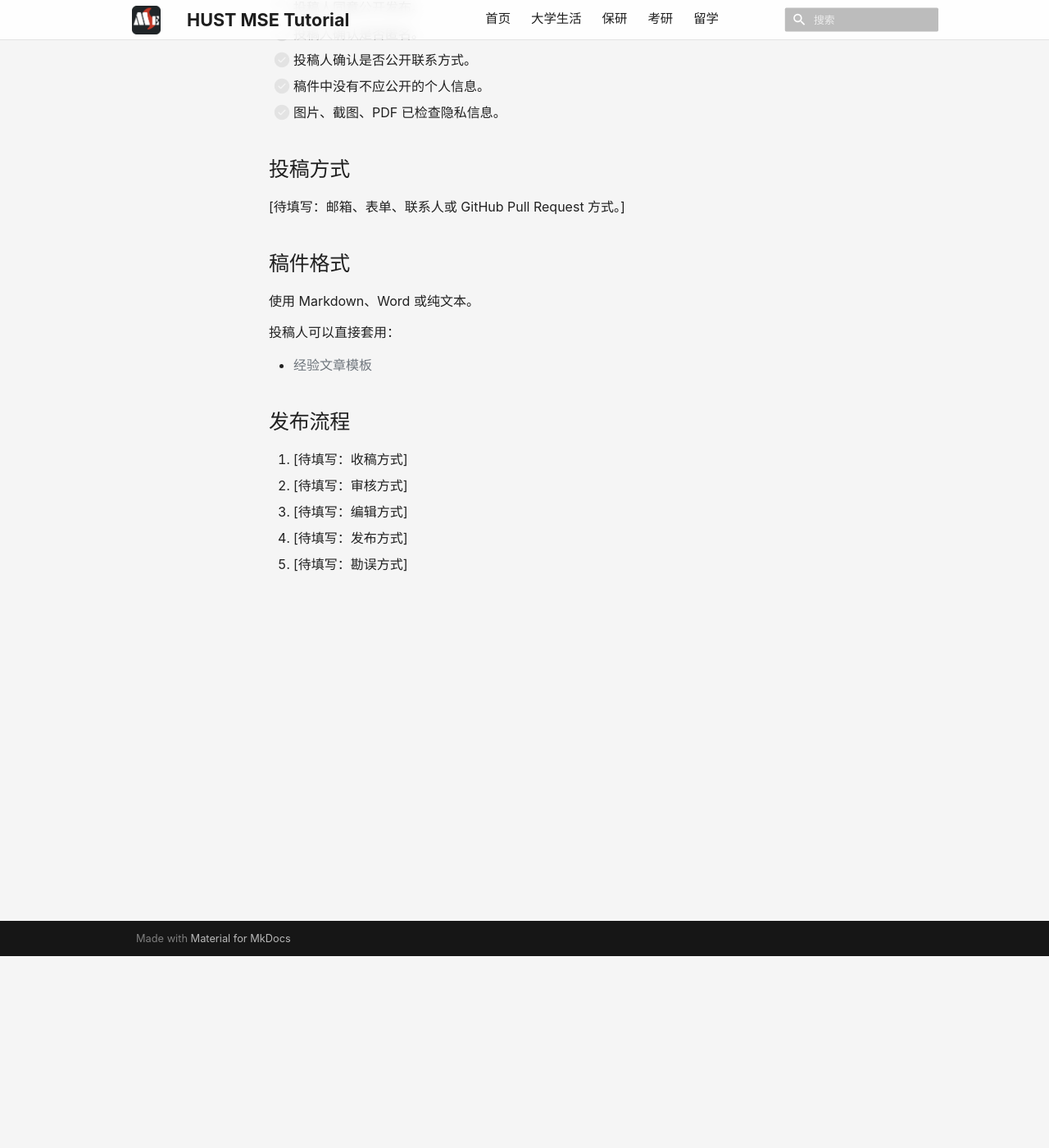
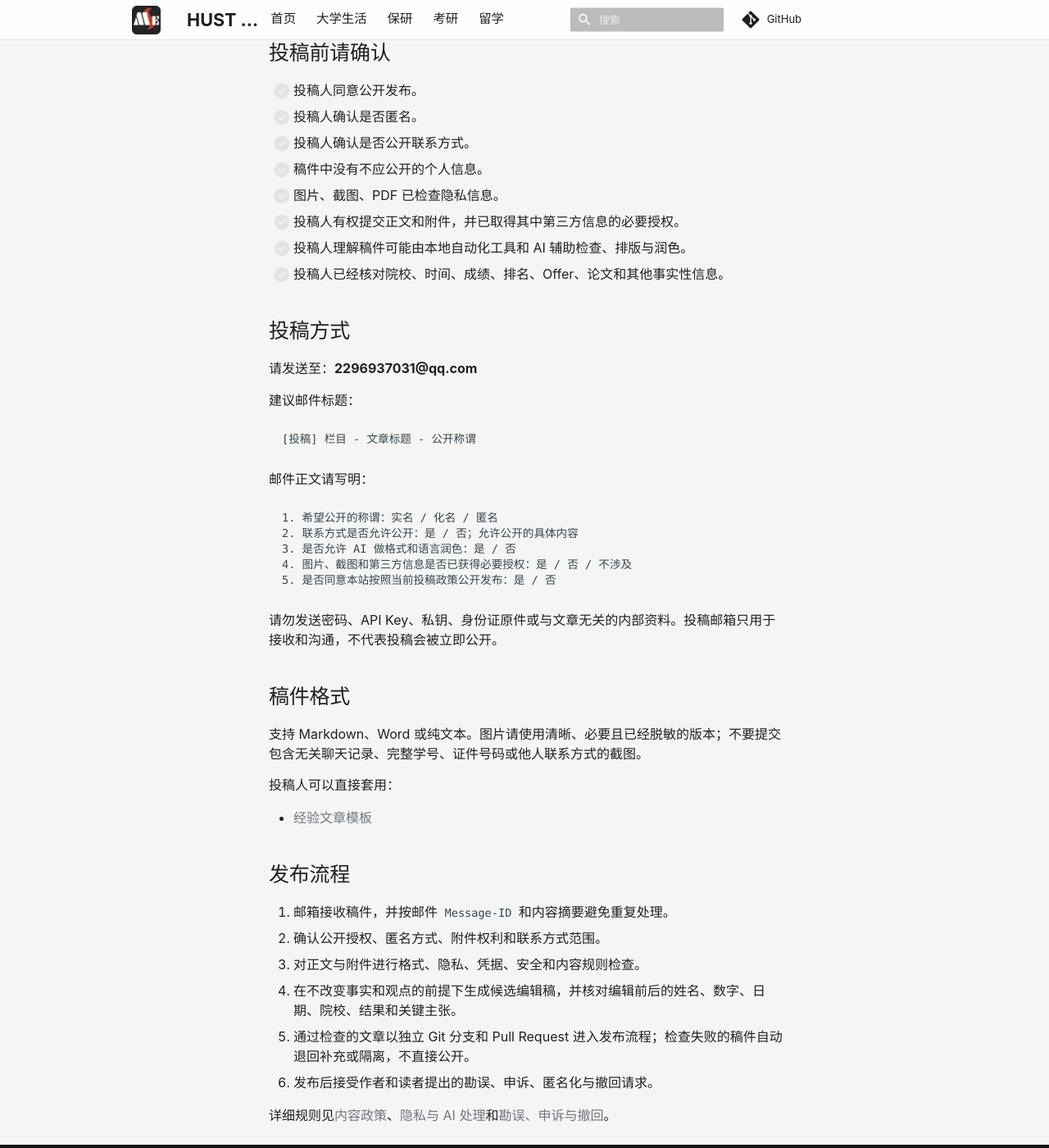
Before and after one commit to WillLxZhang/mse-tutorial, an MkDocs documentation site: the page built from docs/contribute.md, in a window 1280 px wide and 1400 px high, scrolled down 234 px. Shown: the whole window at 82% size. Built offline with MkDocs 1.6.1 and Material for MkDocs 9.7.7, drawn with Linux system fonts in a browser that asks for light colours; comment, search, counter and statistics services are not loaded; some of the changed text lies outside the part shown.

Commit message:
apply Felix's changes

````diff
--- a/docs/contribute.md
+++ b/docs/contribute.md
@@ -4,6 +4,8 @@ hide:
 ---
 
 # 投稿
+
+本站接收大学生活、课程、科研、竞赛、实习、保研、考研、留学和其他与校园成长有关的一手经验。合理批评和负面经历可以投稿，但请区分个人感受与可验证的事实陈述。
 
 ## 投稿前请确认
 
@@ -12,13 +14,35 @@ hide:
 - [ ] 投稿人确认是否公开联系方式。
 - [ ] 稿件中没有不应公开的个人信息。
 - [ ] 图片、截图、PDF 已检查隐私信息。
+- [ ] 投稿人有权提交正文和附件，并已取得其中第三方信息的必要授权。
+- [ ] 投稿人理解稿件可能由本地自动化工具和 AI 辅助检查、排版与润色。
+- [ ] 投稿人已经核对院校、时间、成绩、排名、Offer、论文和其他事实性信息。
 
 ## 投稿方式
 
-[待填写：邮箱、表单、联系人或 GitHub Pull Request 方式。]
+请发送至：**2296937031@qq.com**
+
+建议邮件标题：
+
+```text
+[投稿] 栏目 - 文章标题 - 公开称谓
+```
+
+邮件正文请写明：
+
+```text
+1. 希望公开的称谓：实名 / 化名 / 匿名
+2. 联系方式是否允许公开：是 / 否；允许公开的具体内容
+3. 是否允许 AI 做格式和语言润色：是 / 否
+4. 图片、截图和第三方信息是否已获得必要授权：是 / 否 / 不涉及
+5. 是否同意本站按照当前投稿政策公开发布：是 / 否
+```
+
+请勿发送密码、API Key、私钥、身份证原件或与文章无关的内部资料。投稿邮箱只用于接收和沟通，不代表投稿会被立即公开。
 
 ## 稿件格式
-使用 Markdown、Word 或纯文本。
+
+支持 Markdown、Word 或纯文本。图片请使用清晰、必要且已经脱敏的版本；不要提交包含无关聊天记录、完整学号、证件号码或他人联系方式的截图。
 
 投稿人可以直接套用：
 
@@ -26,8 +50,11 @@ hide:
 
 ## 发布流程
 
-1. [待填写：收稿方式]
-2. [待填写：审核方式]
-3. [待填写：编辑方式]
-4. [待填写：发布方式]
-5. [待填写：勘误方式]
+1. 邮箱接收稿件，并按邮件 `Message-ID` 和内容摘要避免重复处理。
+2. 确认公开授权、匿名方式、附件权利和联系方式范围。
+3. 对正文与附件进行格式、隐私、凭据、安全和内容规则检查。
+4. 在不改变事实和观点的前提下生成候选编辑稿，并核对编辑前后的姓名、数字、日期、院校、结果和关键主张。
+5. 通过检查的文章以独立 Git 分支和 Pull Request 进入发布流程；检查失败的稿件自动退回补充或隔离，不直接公开。
+6. 发布后接受作者和读者提出的勘误、申诉、匿名化与撤回请求。
+
+详细规则见[内容政策](policies/content-policy.md)、[隐私与 AI 处理](policies/privacy-ai.md)和[勘误、申诉与撤回](policies/corrections.md)。
--- a/mkdocs.yml
+++ b/mkdocs.yml
@@ -1,8 +1,8 @@
 site_name: "HUST MSE Tutorial"
-site_description: "[]"
-site_author: "[维护团队：]"
+site_description: "华中科技大学机械相关同学的校园与升学经验分享"
+site_author: "HUST MSE Tutorial 维护团队"
 site_url: "https://willlxzhang.github.io/mse-tutorial/"
-repo_url: ""
+repo_url: "https://github.com/WillLxZhang/mse-tutorial"
 edit_uri: ""
 
 theme:
@@ -33,7 +33,11 @@ nav:
   - 考研: 考研/index.md
   - 留学: 留学/index.md
   - 更新记录: 更新记录.md
-  - 关于: about.md
+  - 关于:
+      - 项目说明: about.md
+      - 内容政策: policies/content-policy.md
+      - 隐私与 AI 处理: policies/privacy-ai.md
+      - 勘误、申诉与撤回: policies/corrections.md
   - 投稿:
       - 投稿说明: contribute.md
       - 模板说明: page-templates/index.md
--- a/requirements.txt
+++ b/requirements.txt
@@ -1,2 +1,2 @@
-mkdocs
-mkdocs-material
+mkdocs>=1.6,<2
+mkdocs-material>=9.7,<10
````
Also changed, not shown: docs/about.md (+18 -9 lines), docs/policies/content-policy.md (added, +49 -0 lines), docs/policies/corrections.md (added, +35 -0 lines), docs/policies/privacy-ai.md (added, +31 -0 lines), .github/pull_request_template.md (added), 2 other files.
